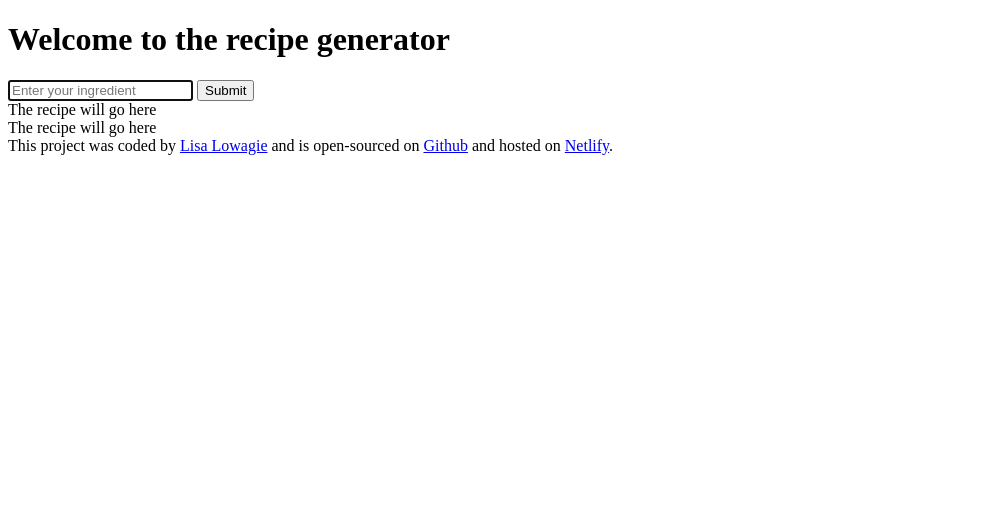
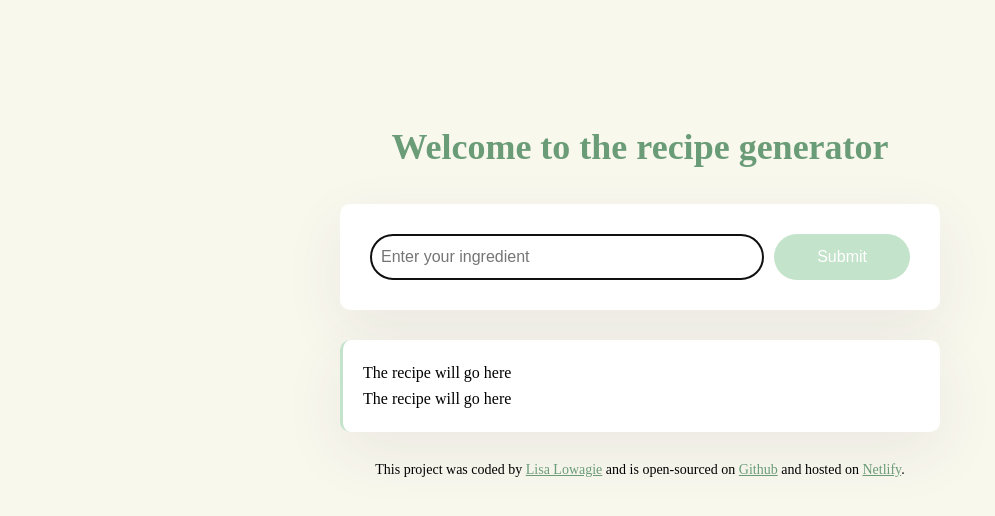
Before and after one commit to LisaLowagie/recipe-generator, a plain HTML site: page index.html in a window 1280 px wide. Shown: the whole page, without its empty margins (0-995 px from the left). Drawn offline with Linux system fonts and the light colour scheme; a web font is replaced by a local one.

Commit message:
Added style

```diff
--- a/index.html
+++ b/index.html
@@ -4,9 +4,16 @@
     <meta charset="UTF-8" />
     <meta name="viewport" content="width=device-width, initial-scale=1.0" />
     <link rel="stylesheet" href="src/style.css" />
+    <link rel="preconnect" href="https://fonts.googleapis.com" />
+    <link rel="preconnect" href="https://fonts.gstatic.com" crossorigin />
+    <link
+      href="https://fonts.googleapis.com/css2?family=Alice&family=Edu+AU+VIC+WA+NT+Hand:wght@400..700&display=swap"
+      rel="stylesheet"
+    />
     <title>AI recipe generator</title>
   </head>
   <body>
+    <div class="container">
       <header>
         <h1>Welcome to the recipe generator</h1>
       </header>
@@ -20,10 +27,11 @@
             autofocus
             required
             autocomplete="off"
+            class="instructions"
           />
-        <input type="submit" value="Submit" />
+          <input type="submit" value="Submit" class="button" />
         </form>
-      <div>
+        <div class="recipe">
           The recipe will go here
           <br />
           The recipe will go here
@@ -39,7 +47,9 @@
           Lisa Lowagie</a
         >
         and is open-sourced on
-      <a href="https://github.com/LisaLowagie/recipe-generator" target="_blank"
+        <a
+          href="https://github.com/LisaLowagie/recipe-generator"
+          target="_blank"
           >Github</a
         >
         and hosted on
@@ -47,6 +57,7 @@
           >Netlify</a
         >.
       </footer>
+    </div>
     <script src="src/javascript.js"></script>
   </body>
 </html>
--- a/src/style.css
+++ b/src/style.css
@@ -0,0 +1,64 @@
+body {
+  background-color: #f9f8ed;
+  font-family: "Alice", serif;
+}
+header {
+  margin-bottom: 30px;
+}
+
+h1 {
+  text-align: center;
+  font-weight: 800;
+  font-size: 36px;
+  line-height: 1.5;
+  color: #6a9c78;
+}
+
+form {
+  padding: 30px;
+  background-color: white;
+  border-radius: 10px;
+  display: flex;
+  box-shadow: 0px 20px 60px rgba(65, 50, 100, 0.08);
+  margin-bottom: 30px;
+}
+footer {
+  text-align: center;
+  font-size: 14px;
+  margin-top: 30px;
+}
+a {
+  color: #6a9c78;
+}
+.container {
+  margin: 120px auto;
+  max-width: 600px;
+}
+.instructions {
+  padding: 10px;
+  border: 1px solid rgba(39, 33, 66, 0.5);
+  width: 80%;
+  font-size: 16px;
+  border-radius: 50px;
+  line-height: 20px;
+  color: #272044;
+}
+.button {
+  margin-left: 10px;
+  background-color: #c4e3cb;
+  width: 150px;
+  color: white;
+  border: none;
+  border-radius: 50px;
+  padding: 14px 24px;
+  font-size: 16px;
+}
+.recipe {
+  font-size: 16px;
+  background-color: white;
+  padding: 20px;
+  line-height: 26px;
+  border-left: 3px solid #c4e3cb;
+  box-shadow: 0px 20px 60px rgba(65, 50, 100, 0.08);
+  border-radius: 10px;
+}
```
Lines whose indentation alone changed are shown as unchanged.
